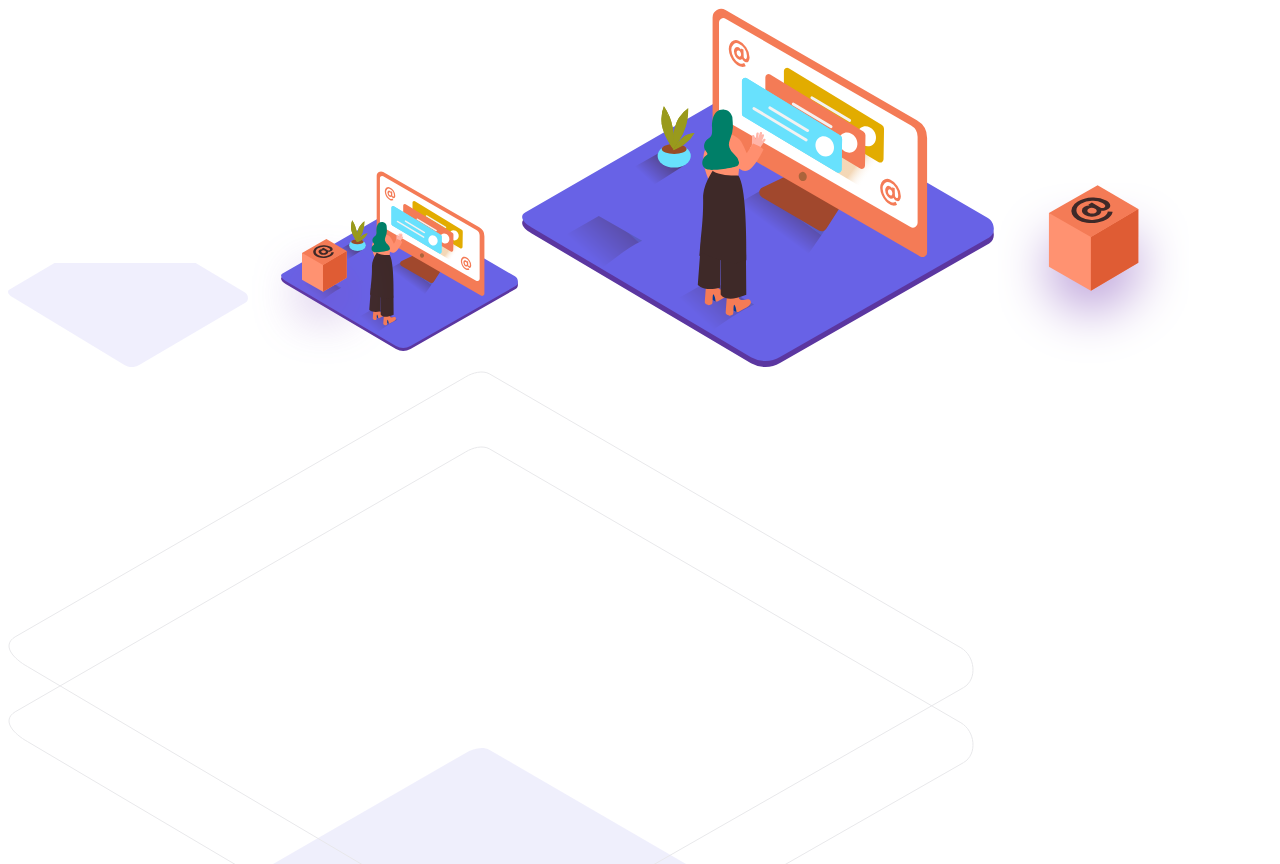
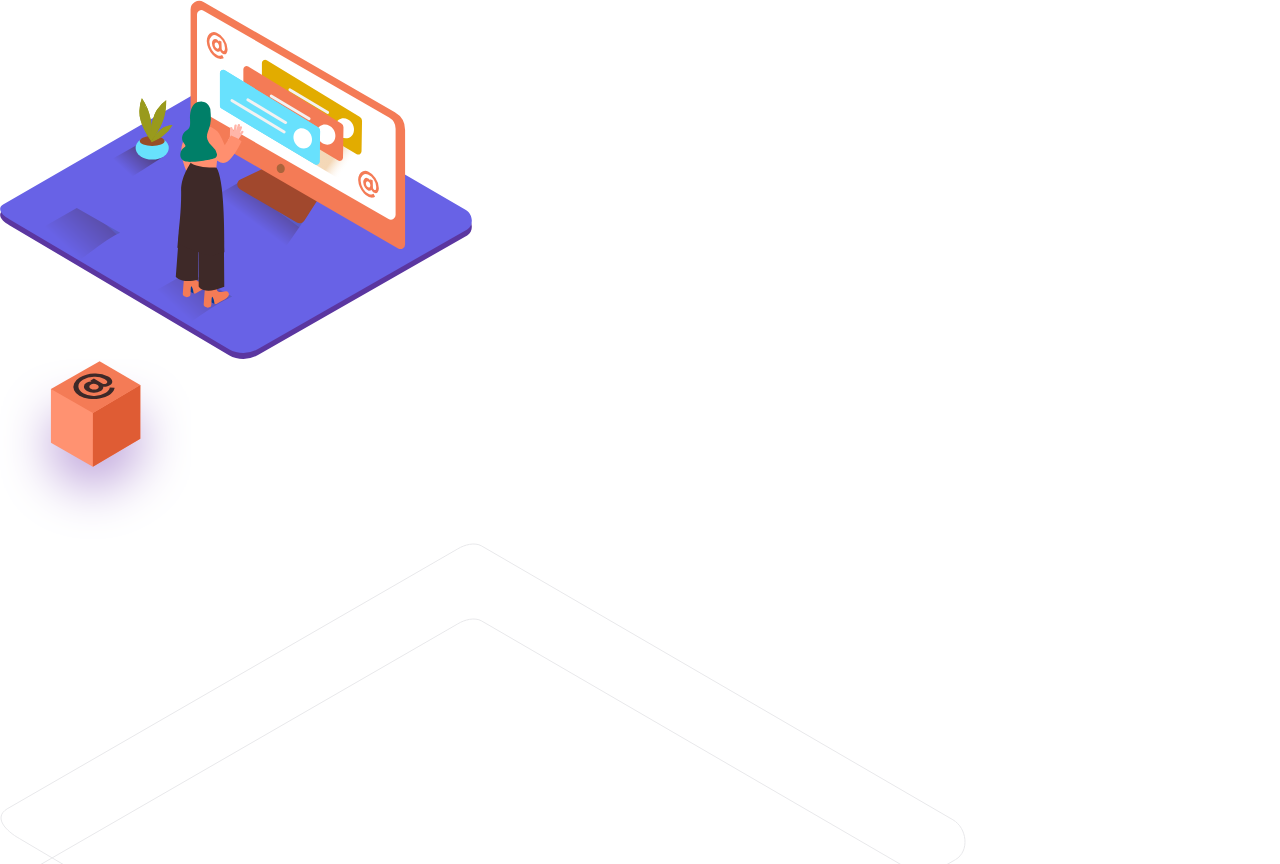
Before and after one commit to aaraquedesarrollo/challenge-faq-accordion, a website: page index.html in a window 1280 px wide. Shown: the top 864 px of the page. Drawn offline with Linux system fonts and the light colour scheme.

Commit message:
show/hide imgs at 375px

```diff
--- a/css/estilos.css
+++ b/css/estilos.css
@@ -0,0 +1,20 @@
+* {
+  box-sizing: border-box;
+}
+
+body {
+  margin: 0;
+}
+
+.desktop-img {
+  display: none;
+}
+
+@media (min-width: 375px) {
+  .desktop-img {
+    display: block;
+  }
+  .mobile-img {
+    display: none;
+  }
+}
--- a/index.html
+++ b/index.html
@@ -16,17 +16,31 @@
   </head>
   <body>
     <main>
-      <img src="images/bg-pattern-mobile.svg" alt="pattern mobile" />
       <img
+        class="mobile-img"
+        src="images/bg-pattern-mobile.svg"
+        alt="pattern mobile"
+      />
+      <img
+        class="mobile-img"
         src="images/illustration-woman-online-mobile.svg"
         alt="woman mobile"
       />
       <img
+        class="desktop-img"
         src="images/illustration-woman-online-desktop.svg"
         alt="woman desktop"
       />
-      <img src="images/illustration-box-desktop.svg" alt="box" />
-      <img src="images/bg-pattern-desktop.svg" alt="pattern desktop" />
+      <img
+        class="desktop-img"
+        src="images/illustration-box-desktop.svg"
+        alt="box"
+      />
+      <img
+        class="desktop-img"
+        src="images/bg-pattern-desktop.svg"
+        alt="pattern desktop"
+      />
       <h1>FAQ</h1>
       <button>How many team members can I invite?</button>
       <p>
```
